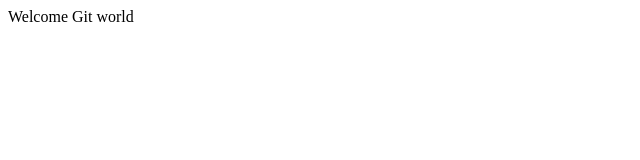
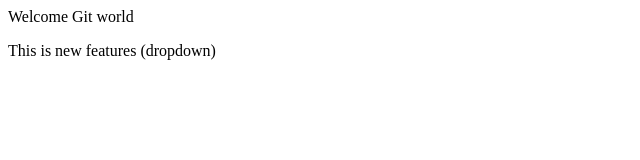
Before and after one commit to vishwajeet7033/localrepo, a plain HTML site: page index.html in a window 1280 px wide. Shown: the whole page, without its empty margins (0-640 px from the left). Drawn offline with Linux system fonts and the light colour scheme.

Commit message:
dropdown

```diff
--- a/index.html
+++ b/index.html
@@ -1 +1,2 @@
 <p>Welcome Git world</p>
+<p>This is new features (dropdown)</p>
```
